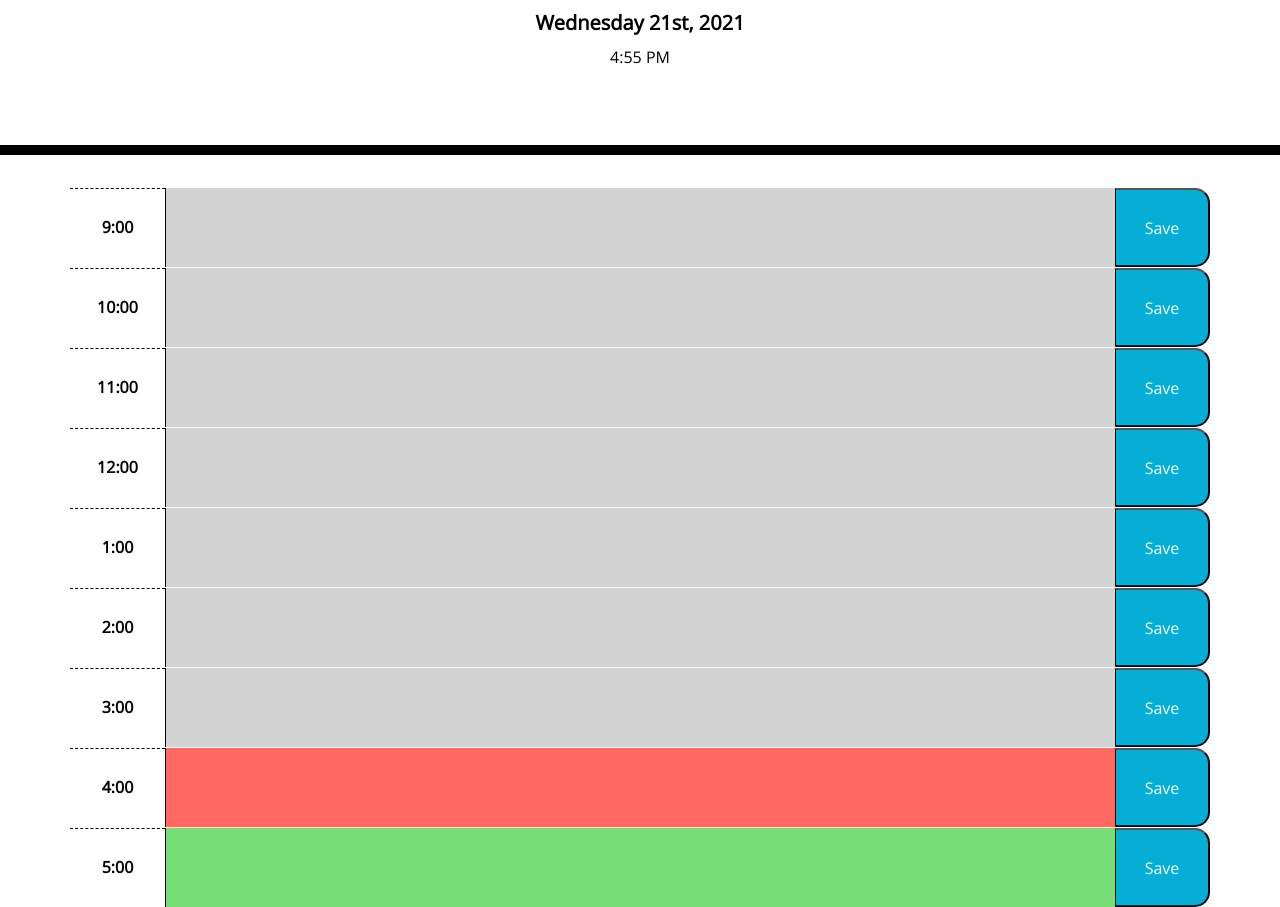
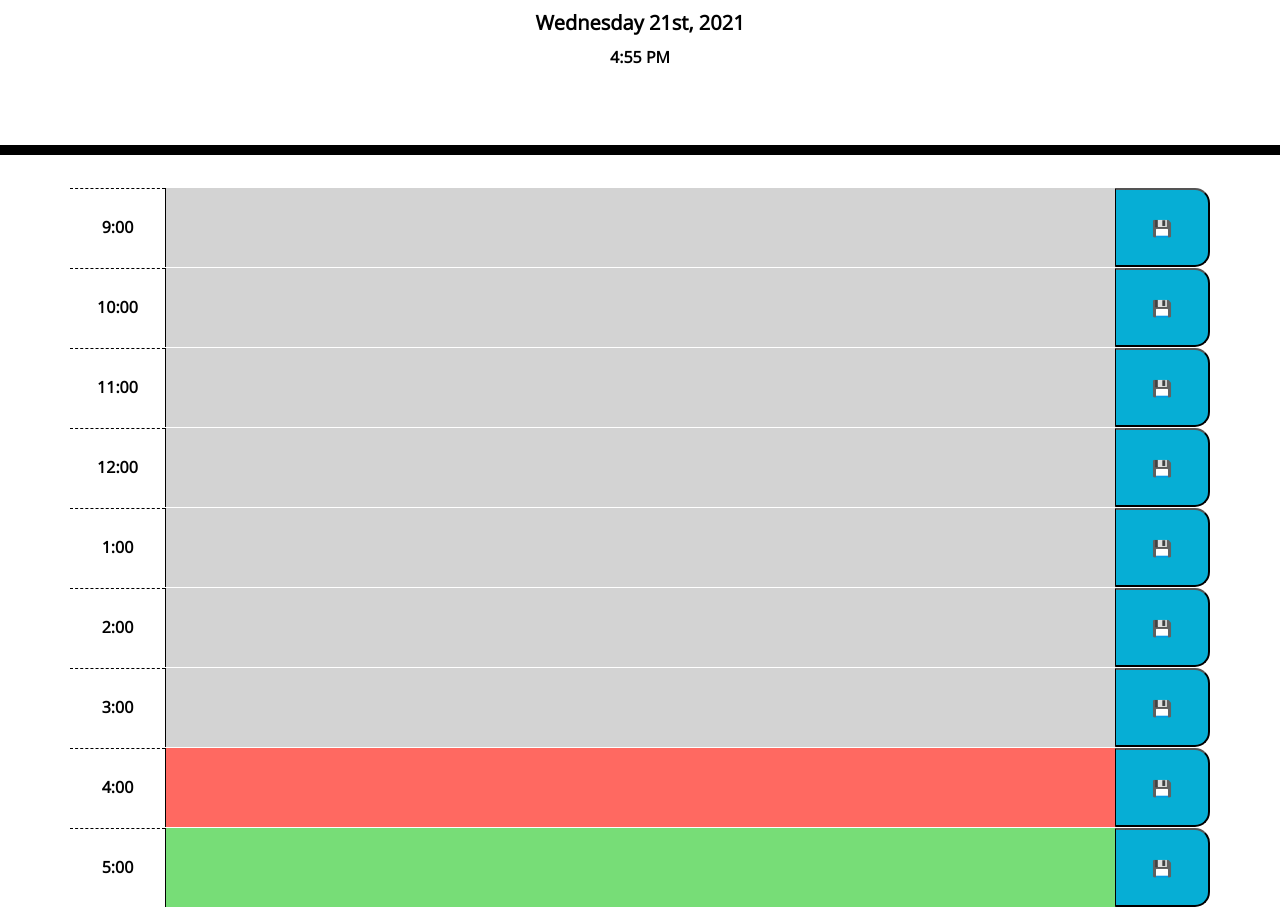
Before and after one commit to LoganHild/easy-planner, a plain HTML site: page index.html in a window 1280 px wide. Shown: the part 181-1088 px from the top of the page. Drawn offline with nearby package versions, Linux system fonts and the light colour scheme.

Commit message:
changed save button to floppy disk emoji

```diff
--- a/index.html
+++ b/index.html
@@ -39,47 +39,47 @@
       <div class = "row timeblock">
         <span id = "nineAM" class="hour"></span>
         <textarea id="nine" class="textarea" data-hour="9"></textarea>
-        <button class="saveBtn i">Save</button>
+        <button class="saveBtn i">💾</button>
       </div>
       <div class="row timeblock">
         <span id = "tenAM" class="hour"></span>
         <textarea id="ten" class="textarea" data-hour="10"></textarea>
-        <button class="saveBtn">Save</button>
+        <button class="saveBtn">💾</button>
       </div>
       <div class="row timeblock">
         <span id = "elevenAM" class="hour"></span>
         <textarea id="eleven" class="textarea" data-hour="11"></textarea>
-        <button class="saveBtn">Save</button>
+        <button class="saveBtn">💾</button>
       </div>
       <div class="row timeblock">
         <span id = "twelvePM" class="hour"></span>
         <textarea id="twelve" class="textarea" data-hour="12"></textarea>
-        <button class="saveBtn">Save</button>
+        <button class="saveBtn">💾</button>
       </div>
       <div class="row timeblock">
         <span id = "onePM" class="hour"></span>
         <textarea id="one" class="textarea" data-hour="13"></textarea>
-        <button class="saveBtn">Save</button>
+        <button class="saveBtn">💾</button>
       </div>
       <div class="row timeblock">
         <span id = "twoPM" class="hour"></span>
         <textarea id="two" class="textarea" data-hour="14"></textarea>
-        <button class="saveBtn">Save</button>
+        <button class="saveBtn">💾</button>
       </div>
       <div class="row timeblock">
         <span id = "threePM" class="hour"></span>
         <textarea id="three" class="textarea" data-hour="15"></textarea>
-        <button class="saveBtn">Save</button>
+        <button class="saveBtn">💾</button>
       </div>
       <div class="row timeblock">
         <span id = "fourPM" class="hour"></span>
         <textarea id="four" class="textarea" data-hour="16"></textarea>
-        <button class="saveBtn">Save</button>
+        <button class="saveBtn">💾</button>
       </div>
       <div class="row timeblock">
         <span id = "fivePM" class="hour"></span>
         <textarea id="five" class="textarea" data-hour="17"></textarea>
-        <button class="saveBtn saveBtn">Save</button>
+        <button class="saveBtn saveBtn">💾</button>
       </div>
     </div>
 
--- a/style.css
+++ b/style.css
@@ -67,11 +67,9 @@ textarea {
   background-color: #06AED5;
   color: white;
 }
-/*added font color black like the example, made it on hover, it worked better for me*/
 /*deleted the i:hover, didn't know what it was for*/
 .saveBtn:hover {
   font-size: 20px;
-  color: black;
   transition: all .3s ease-in-out;
 }
 
@@ -79,6 +77,6 @@ textarea {
 #currentDay {
   font-weight: bold;
 }
-#currentTime {
+#now {
   font-weight: bold;
 }
```
